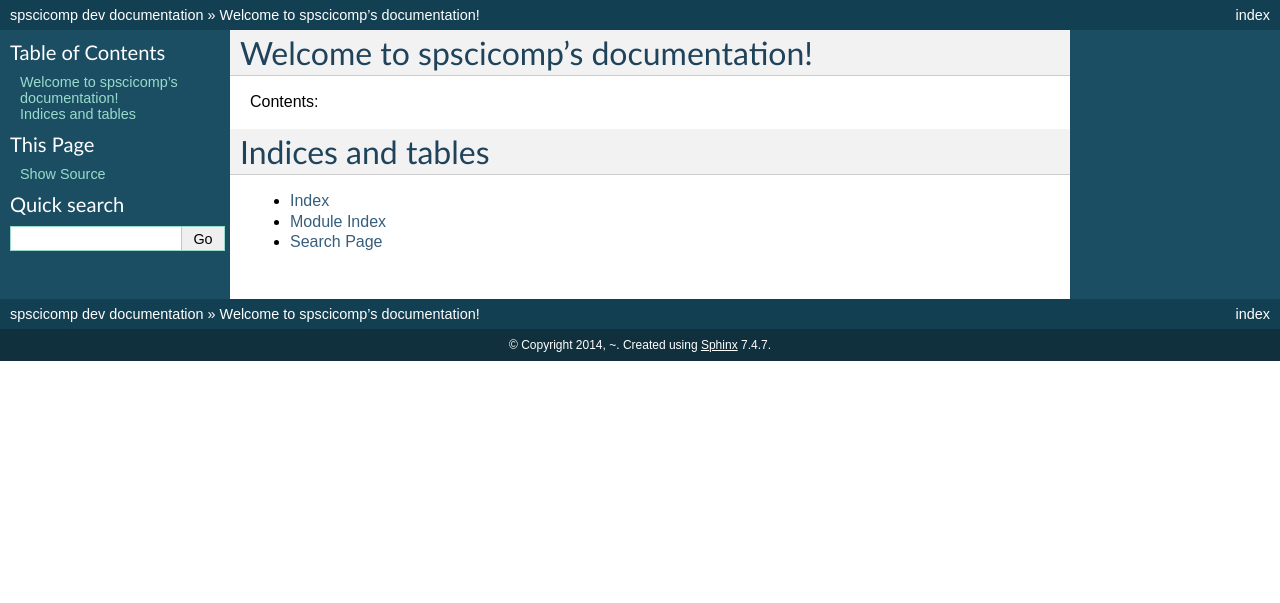
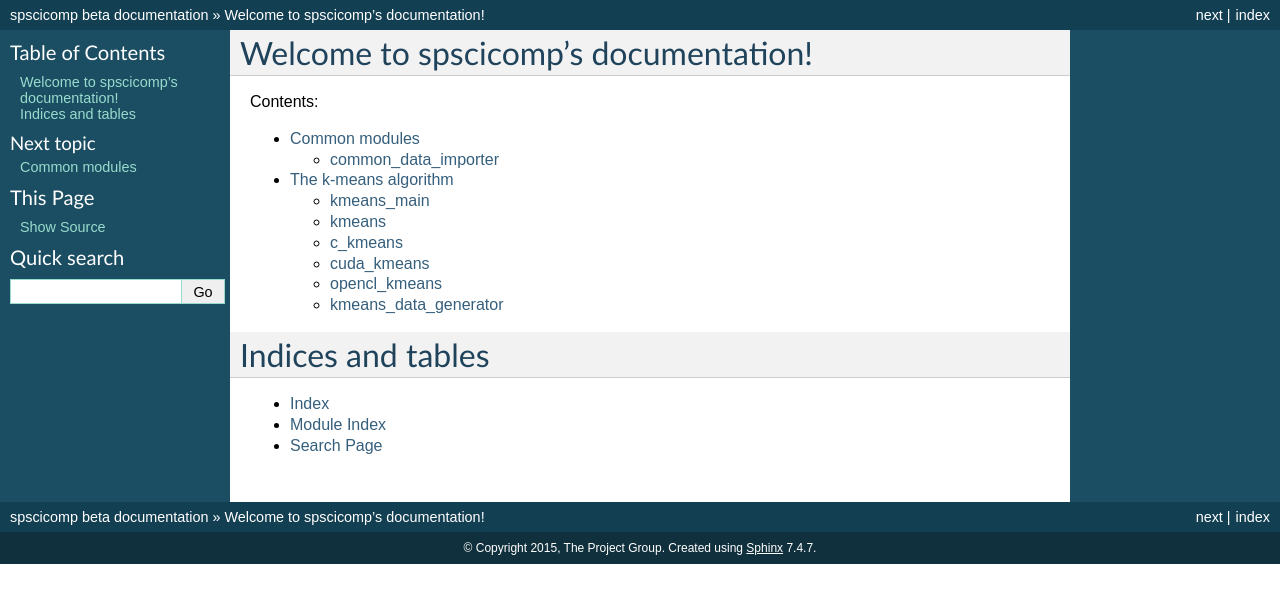
Before and after one commit to clonker/spscicomp, a Sphinx documentation site: the page built from docs/index.rst, in a window 1280 px wide. Shown: the top 603 px of the page. Built offline with Sphinx 7.4.7, drawn with Linux system fonts in a browser that asks for light colours.

Commit message:
added documentation for kmeans and common.

```diff
--- a/docs/conf.py
+++ b/docs/conf.py
@@ -1,7 +1,7 @@
 # -*- coding: utf-8 -*-
 #
 # spscicomp documentation build configuration file, created by
-# sphinx-quickstart2 on Thu Dec 18 12:33:17 2014.
+# sphinx-quickstart2 on Thu Jan 15 18:29:21 2015.
 #
 # This file is execfile()d with the current directory set to its
 # containing dir.
@@ -18,7 +18,9 @@ import os
 # If extensions (or modules to document with autodoc) are in another directory,
 # add these directories to sys.path here. If the directory is relative to the
 # documentation root, use os.path.abspath to make it absolute, like shown here.
-#sys.path.insert(0, os.path.abspath('.'))
+sys.path.insert(0, os.path.abspath('.'))
+sys.path.insert(0, os.path.abspath('../kmeans/'))
+sys.path.insert(0, os.path.abspath('../common/'))
 
 # -- General configuration ------------------------------------------------
 
@@ -30,7 +32,7 @@ import os
 # ones.
 extensions = [
     'sphinx.ext.autodoc',
-    'sphinx.ext.todo',
+    'sphinx.ext.coverage',
     'sphinx.ext.mathjax',
 ]
 
@@ -48,16 +50,16 @@ master_doc = 'index'
 
 # General information about the project.
 project = u'spscicomp'
-copyright = u'2014, ~'
+copyright = u'2015, The Project Group'
 
 # The version info for the project you're documenting, acts as replacement for
 # |version| and |release|, also used in various other places throughout the
 # built documents.
 #
 # The short X.Y version.
-version = 'dev'
+version = 'beta'
 # The full version, including alpha/beta/rc tags.
-release = 'dev'
+release = 'beta'
 
 # The language for content autogenerated by Sphinx. Refer to documentation
 # for a list of supported languages.
@@ -201,7 +203,7 @@ latex_elements = {
 #  author, documentclass [howto, manual, or own class]).
 latex_documents = [
   ('index', 'spscicomp.tex', u'spscicomp Documentation',
-   u'\\textasciitilde{}', 'manual'),
+   u'The Project Group', 'manual'),
 ]
 
 # The name of an image file (relative to this directory) to place at the top of
@@ -231,7 +233,7 @@ latex_documents = [
 # (source start file, name, description, authors, manual section).
 man_pages = [
     ('index', 'spscicomp', u'spscicomp Documentation',
-     [u'~'], 1)
+     [u'The Project Group'], 1)
 ]
 
 # If true, show URL addresses after external links.
@@ -245,7 +247,7 @@ man_pages = [
 #  dir menu entry, description, category)
 texinfo_documents = [
   ('index', 'spscicomp', u'spscicomp Documentation',
-   u'~', 'spscicomp', 'One line description of project.',
+   u'The Project Group', 'spscicomp', 'One line description of project.',
    'Miscellaneous'),
 ]
 
--- a/docs/index.rst
+++ b/docs/index.rst
@@ -1,5 +1,5 @@
 .. spscicomp documentation master file, created by
-   sphinx-quickstart2 on Thu Dec 18 12:33:17 2014.
+   sphinx-quickstart2 on Thu Jan 15 18:29:21 2015.
    You can adapt this file completely to your liking, but it should at least
    contain the root `toctree` directive.
 
@@ -11,6 +11,8 @@ Contents:
 .. toctree::
    :maxdepth: 2
 
+   common
+   kmeans
 
 
 Indices and tables
--- /dev/null
+++ b/docs/kmeans.rst
@@ -0,0 +1,47 @@
+The k-means algorithm
+=====================
+
+The implementation of the k-means algorithm consists of the following modules:
+
+===========
+kmeans_main
+===========
+.. automodule:: kmeans_main
+   :members:
+
+======
+kmeans
+======
+.. automodule:: kmeans
+   :members:
+
+========
+c_kmeans
+========
+.. automodule:: extension.c_kmeans
+   :members:
+
+
+===========
+cuda_kmeans
+===========
+.. py:class:: cuda.cuda_kmeans.CUDAKmeans(metric=EuclideanMetric(), importer=None, chunk_size=1000, max_steps=100)
+
+   An implementation of the k-means algorithm in CUDA. Refer to the :class:`.DefaultKmeans` class for parameters and
+   public methods.
+
+
+=============
+opencl_kmeans
+=============
+.. py:class:: opencl.opencl_kmeans.OpenCLKmeans(metric=EuclideanMetric(), importer=None, chunk_size=1000, max_steps=100)
+
+    An implementation of the k-means algorithm in C. Refer to the :class:`.DefaultKmeans` class for parameters and
+    public methods.
+
+
+=====================
+kmeans_data_generator
+=====================
+.. automodule:: kmeans_data_generator
+   :members:
```
Also changed, not shown: docs/common.rst (added, +10 -0 lines), 16 other files.
